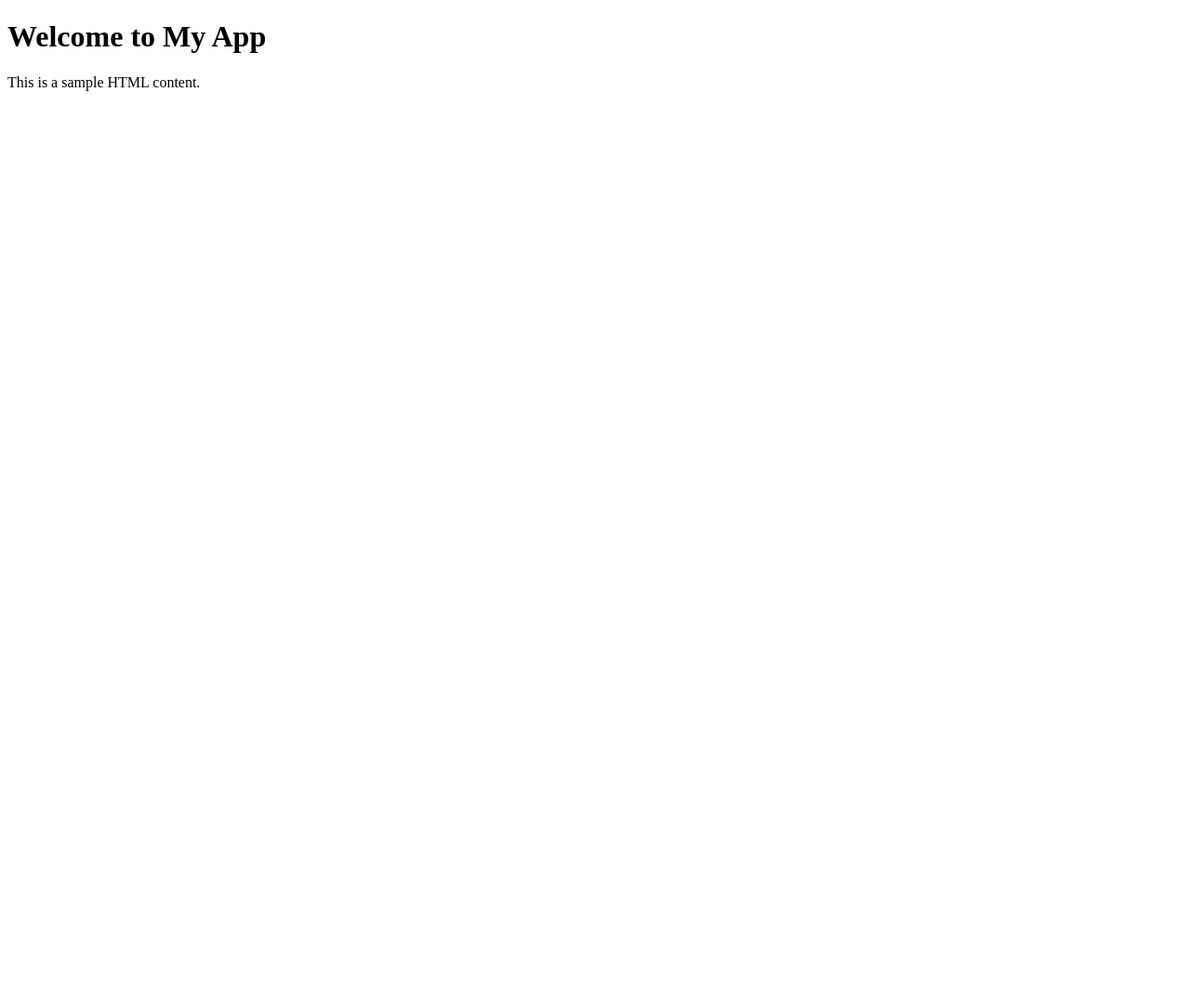
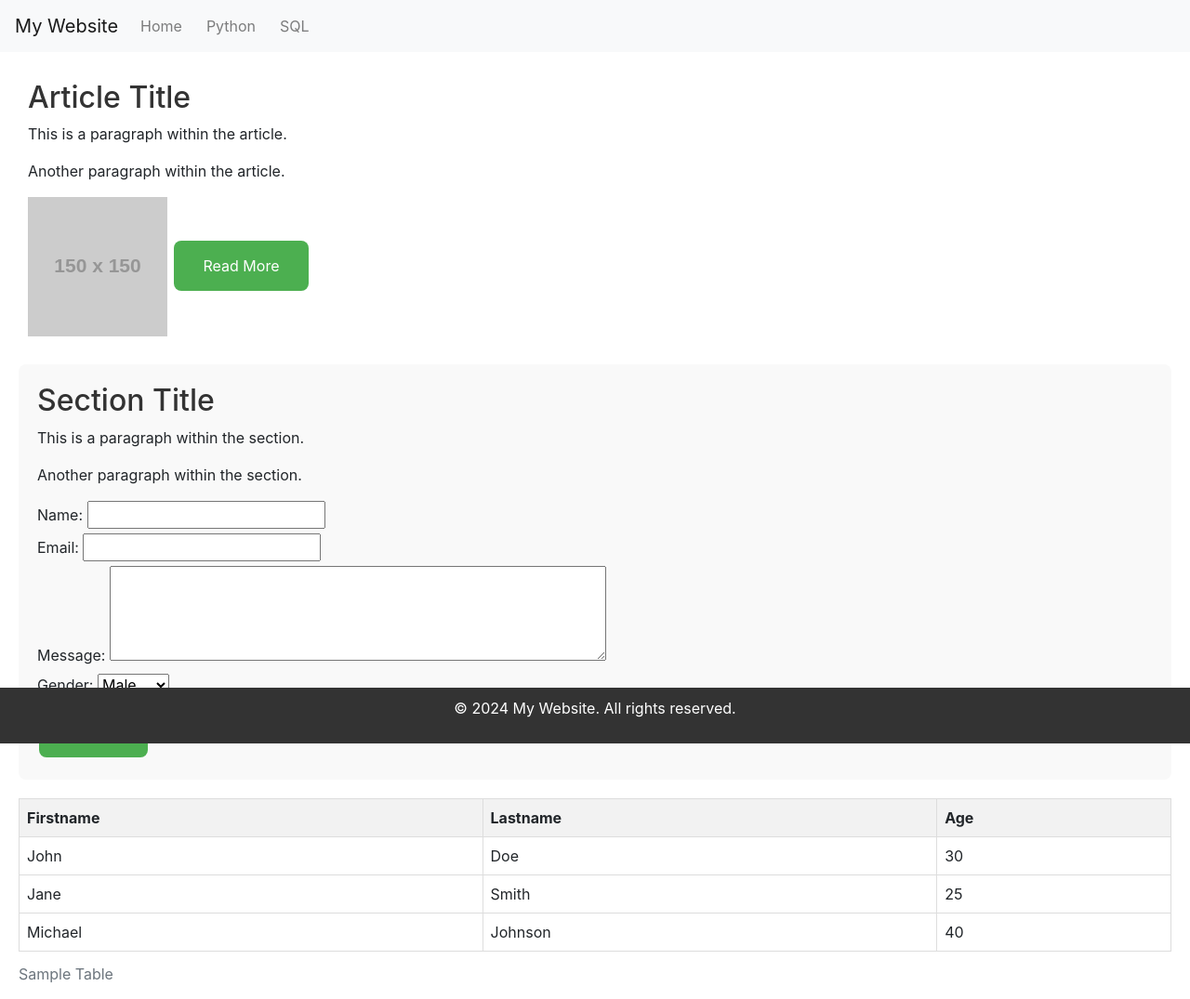
Before and after one commit to mdimrankhan175/interview-hcj, a plain HTML site: page index.html in a window 1280 px wide. Shown: the top 1075 px of the page at 93% size. Before the commit the page ends 800 px from the top, so only its background shows below. Drawn offline with nearby package versions, Linux system fonts and the light colour scheme; placeholder pictures from the web are drawn by us.

Commit message:
interview

```diff
--- a/index.html
+++ b/index.html
@@ -3,12 +3,131 @@
 <head>
     <meta charset="UTF-8">
     <meta name="viewport" content="width=device-width, initial-scale=1.0">
-    <title>Your App Title</title>
+    <title>Comprehensive HTML Example</title>
     <link rel="stylesheet" href="styles.css">
+    <link rel="stylesheet" href="https://stackpath.bootstrapcdn.com/bootstrap/4.5.2/css/bootstrap.min.css" integrity="sha384-JcKb8q3iqJ61gNV9KGb8thSsNjpSL0n8PARn9HuZOnIxN0hoP+VmmDGMN5t9UJ0Z" crossorigin="anonymous" />
+    <script src="https://code.jquery.com/jquery-3.5.1.slim.min.js" integrity="sha384-DfXdz2htPH0lsSSs5nCTpuj/zy4C+OGpamoFVy38MVBnE+IbbVYUew+OrCXaRkfj" crossorigin="anonymous"></script>
+    <script src="https://cdn.jsdelivr.net/npm/popper.js@1.16.1/dist/umd/popper.min.js" integrity="sha384-9/reFTGAW83EW2RDu2S0VKaIzap3H66lZH81PoYlFhbGU+6BZp6G7niu735Sk7lN" crossorigin="anonymous"></script>
+    <script src="https://stackpath.bootstrapcdn.com/bootstrap/4.5.2/js/bootstrap.min.js" integrity="sha384-B4gt1jrGC7Jh4AgTPSdUtOBvfO8shuf57BaghqFfPlYxofvL8/KUEfYiJOMMV+rV" crossorigin="anonymous"></script>
+    <script src="https://kit.fontawesome.com/20c5629a29.js" crossorigin="anonymous"></script>
+
 </head>
 <body>
-    <h1>Welcome to My App</h1>
-    <p>This is a sample HTML content.</p>
+    <nav class="navbar navbar-expand-lg navbar-light bg-light">
+        <a class="navbar-brand" href="#">My Website</a>
+        <button class="navbar-toggler" type="button" data-toggle="collapse" data-target="#navbarSupportedContent" aria-controls="navbarSupportedContent" aria-expanded="false" aria-label="Toggle navigation">
+            <span class="navbar-toggler-icon"></span>
+        </button>
+
+        <div class="collapse navbar-collapse" id="navbarSupportedContent">
+            <ul class="navbar-nav mr-auto">
+                <li class="nav-item">
+                    <a class="nav-link" href="#">Home</a>
+                </li>
+                <li class="nav-item">
+                    <a class="nav-link" href="#python">Python</a>
+                </li>
+                <li class="nav-item">
+                    <a class="nav-link" href="#sql">SQL</a>
+                </li>
+            </ul>
+        </div>
+    </nav>
+
+    <main>
+        <article>
+            <h2>Article Title</h2>
+            <p>This is a paragraph within the article.</p>
+            <p>Another paragraph within the article.</p>
+            <img src="https://via.placeholder.com/150" alt="Placeholder Image" class="image">
+            <a href="#" class="button">Read More</a>
+        </article>
+
+        <section id="form-container">
+            <h2>Section Title</h2>
+            <p>This is a paragraph within the section.</p>
+            <p>Another paragraph within the section.</p>
+            <form action="#" method="post">
+                <label for="name">Name:</label>
+                <input type="text" id="name" name="name" required>
+                <br>
+                <label for="email">Email:</label>
+                <input type="email" id="email" name="email" required>
+                <br>
+                <label for="message">Message:</label>
+                <textarea id="message" name="message" rows="4" cols="50" required></textarea>
+                <br>
+                <label for="gender">Gender:</label>
+                <select id="gender" name="gender">
+                    <option value="male">Male</option>
+                    <option value="female">Female</option>
+                    <option value="other">Other</option>
+                </select>
+                <br>
+                <input type="submit" value="Submit" class="button">
+            </form>
+        </section>
+
+        <table>
+            <caption>Sample Table</caption>
+            <thead>
+                <tr>
+                    <th>Firstname</th>
+                    <th>Lastname</th>
+                    <th>Age</th>
+                </tr>
+            </thead>
+            <tbody>
+                <tr>
+                    <td>John</td>
+                    <td>Doe</td>
+                    <td>30</td>
+                </tr>
+                <tr>
+                    <td>Jane</td>
+                    <td>Smith</td>
+                    <td>25</td>
+                </tr>
+                <tr>
+                    <td>Michael</td>
+                    <td>Johnson</td>
+                    <td>40</td>
+                </tr>
+            </tbody>
+        </table>
+
+        <iframe src="https://www.youtube.com/embed/dQw4w9WgXcQ" width="560" height="315" frameborder="0" allowfullscreen></iframe>
+    </main>
+
+    <footer>
+        <p>&copy; 2024 My Website. All rights reserved.</p>
+    </footer>
+
+
+
+
+
+    <section id="home-section">
+        <h2>Home Section</h2>
+        <p>This is the home section.</p>
+    </section>
+
+    <section id="python" >
+        <h2>Python Section</h2>
+        <p>This is the Python section.</p>
+        <ul>
+            <li>Topic 1</li>
+            <li>Topic 2</li>
+            <li>Topic 3</li>
+        </ul>
+    </section>
+
+    <section id="sql" >
+        <h2>SQL Section</h2>
+        <p>This is the SQL section.</p>
+    </section>
+
     <script src="script.js"></script>
+
 </body>
 </html>
--- a/script.js
+++ b/script.js
@@ -0,0 +1,43 @@
+document.addEventListener('DOMContentLoaded', function() {
+    // Create a container element
+    var container = document.createElement('div');
+
+    // Set attributes and styles for the container
+    container.id = 'dynamic-container';
+    container.style.padding = '20px';
+    container.style.backgroundColor = '#f0f0f0';
+    container.style.marginTop = '20px';
+
+    // Create a heading for the container
+    var heading = document.createElement('h2');
+    heading.textContent = 'JavaScript Topics Covered in script.js';
+
+    // Create an unordered list for the topics
+    var topicsList = document.createElement('ul');
+    var topics = [
+        'Variables and Data Types',
+        'Outputting to console',
+        'Functions',
+        'Control Structures (if statements, loops)',
+        'DOM Manipulation (changing text content, creating elements, event handling)',
+        'Events (mousemove event)',
+        'Error Handling (try...catch)',
+        'Local Storage (setting and getting data)',
+        'JSON (parsing JSON strings)'
+    ];
+
+    // Populate the list with topics
+    topics.forEach(function(topic) {
+        var listItem = document.createElement('li');
+        listItem.textContent = topic;
+        topicsList.appendChild(listItem);
+    });
+
+    // Append the heading and list to the container
+    container.appendChild(heading);
+    container.appendChild(topicsList);
+
+    // Append the container to the main section of the webpage
+    var mainSection = document.querySelector('main');
+    mainSection.appendChild(container);
+});
--- a/styles.css
+++ b/styles.css
@@ -0,0 +1,120 @@
+        /* CSS styles using class and id attributes */
+        /* Class styles */
+
+        section {
+            display: none; /* Initially hide all sections */
+        }
+
+
+        .highlight {
+            background-color: yellow;
+        }
+
+        .image{
+            height:150px;
+            width:150px;
+        }
+
+        .button {
+            background-color: #4CAF50; /* Green */
+            border: none;
+            color: white;
+            padding: 15px 32px;
+            text-align: center;
+            text-decoration: none;
+            display: inline-block;
+            font-size: 16px;
+            margin: 4px 2px;
+            cursor: pointer;
+            border-radius: 8px;
+        }
+
+        /* ID styles */
+        #main-heading {
+            color: #fff;
+            font-size: 24px;
+            text-align: center;
+        }
+
+        #form-container {
+            background-color: #f9f9f9;
+            padding: 20px;
+            border-radius: 8px;
+        }
+
+        /* General styles */
+        body {
+            font-family: Arial, sans-serif;
+            margin: 0;
+            padding: 0;
+            background-color: #f0f0f0;
+        }
+
+        header {
+            background-color: #333;
+            color: #fff;
+            padding: 10px 0;
+            text-align: center;
+        }
+
+        nav ul {
+            list-style-type: none;
+            margin: 0;
+            padding: 0;
+        }
+
+        nav ul li {
+            display: inline;
+            margin-right: 10px;
+        }
+
+        nav ul li a {
+            color: #fff;
+            text-decoration: none;
+        }
+
+        main {
+            padding: 20px;
+        }
+
+        article {
+            background-color: #fff;
+            padding: 10px;
+            margin-bottom: 20px;
+        }
+
+        h2 {
+            color: #333;
+        }
+
+        section {
+            background-color: #f9f9f9;
+            padding: 10px;
+            margin-bottom: 20px;
+        }
+
+        table {
+            width: 100%;
+            border-collapse: collapse;
+            margin-bottom: 20px;
+        }
+
+        th, td {
+            border: 1px solid #ddd;
+            padding: 8px;
+            text-align: left;
+        }
+
+        th {
+            background-color: #f2f2f2;
+        }
+
+        footer {
+            background-color: #333;
+            color: #fff;
+            text-align: center;
+            padding: 10px 0;
+            position: fixed;
+            bottom: 0;
+            width: 100%;
+        }
```
